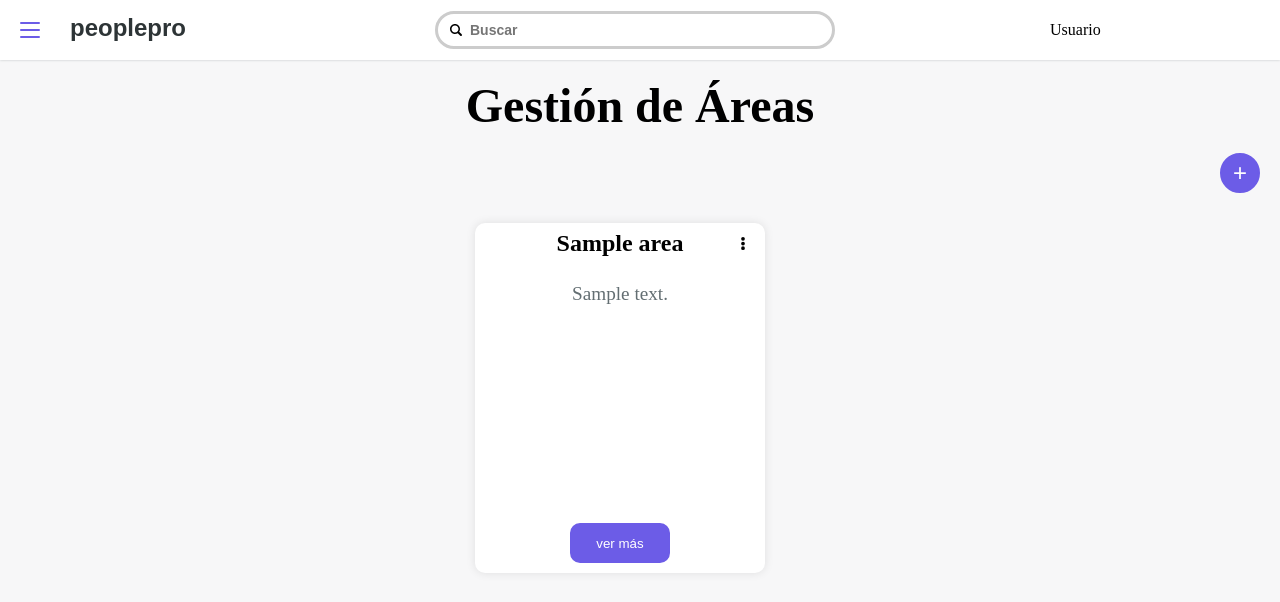
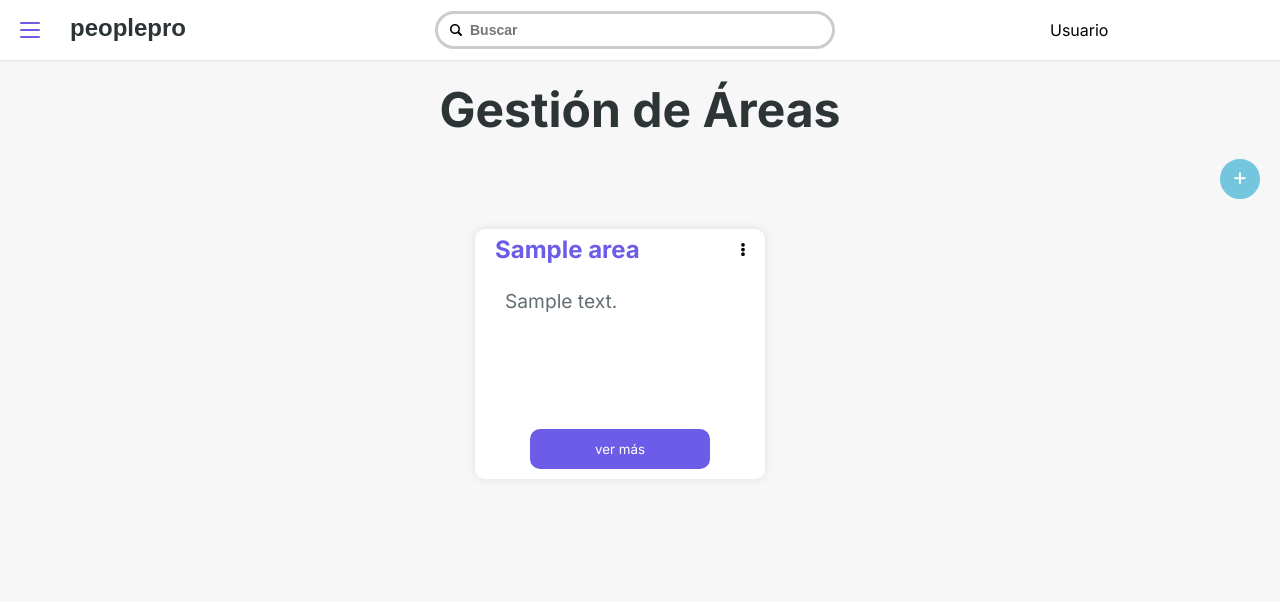
Before and after one commit to LinaB24/peoplepro, a PHP site: template views/areas/index.php in a window 1280 px wide. Shown: the top 602 px of the page. Run offline with PHP 8.4, Linux system fonts and the light colour scheme; the template is opened without the code that fills it: most values are stand-ins (such as "Sample title", 1, 10 or a date in 2020).

Commit message:
actualizacion tarjetas y font de areas 20-05-25

```diff
--- a/public/css/areas.css
+++ b/public/css/areas.css
@@ -7,6 +7,7 @@
     margin: 0;
     padding: 0;
     box-sizing: border-box;
+    font-family: "Inter", sans-serif;
 }
 /* main */
 .main{
@@ -19,6 +20,7 @@
 .area-titulo{
     text-align: center;
     font-size: 3rem;
+    color: var(--texto-primario);
 }
 /* boton para agregar area */
 .nueva-area-contenedor {
@@ -27,11 +29,12 @@
     padding: 0 20px;
 }
 .nueva-area {
+    padding-bottom: 5px;
     width: 40px;
     height: 40px;
-    background-color: var(--primario);
+    background-color: #74c6df;
     color: white;
-    border: 2px solid var(--primario);
+    border: 2px solid #74c6df;
     border-radius: 50%;
     transition: background-color 0.6s ease, color 0.6s ease;
     display: flex;
@@ -62,7 +65,7 @@
     z-index: 1;
 }
 .area{
-    width:290px; height: 350px;
+    width:290px; height: 250px;
     align-items: center;
     border-radius: 10px;
     background-color: #ffffff;
@@ -72,6 +75,10 @@
 .area p{
     font-size: 1.2rem;
     color: var(--texto-secundario);
+    height: 120px;
+    width: 230px;
+    overflow:hidden;
+    text-overflow: ellipsis;
 }
 .area-header{
     display: flex;
@@ -80,8 +87,11 @@
     margin-bottom: 20px;
 }
 .area-header h2{
-    text-align: center;
-    width:300px;
+    /* text-align: center; */
+    width:240px;
+    overflow: hidden;
+    text-overflow: ellipsis;
+    color: var(--primario);
 }
 /* icono del meni tres puntos */
 .confuguracion-area{
@@ -102,7 +112,7 @@
 /* boton de ver mas  */
 .ver-mas {
     margin-top: auto; margin-bottom: 10px;
-    width: 100px; height: 40px;
+    width: 180px; height: 40px;
     border-radius: 10px;
     border: solid 2px #6C5CE7;
     background-color: #6C5CE7;
@@ -146,13 +156,13 @@
     display: flex;
     flex-direction: column;
 }
-.area-header h2, .area-header img, .area p, .confuguracion-area, .area-menu li, .area-menu a, .ver-mas a, .area-menu h2, .area-header, .nueva-area a,.area-contenedor{
+ .area-header h2, .area-header img, .area p, .confuguracion-area, .area-menu li, .area-menu a, .ver-mas a, .area-menu h2, .area-header, .nueva-area a,.area-contenedor{
     background-color: transparent;
 }
 /* menu desplegable de configuracion */
 .area-menu{
     background-color: #ffffff;
-    width: 90px; height: 90px;
+    width: 100px; height: 90px;
     position: absolute;
     top:35px; right:0px;
     border-radius: 5px;
@@ -164,7 +174,7 @@
 .area-menu li{
     list-style: none;
     margin-top: 2px;
-    padding: 3px;
+    padding: 0 0 5px 3px;
     height: 23px;
     justify-content: center;
 }
@@ -176,10 +186,12 @@
     text-decoration: none;
     font-size: .8rem;
     color: var(--texto-primario);
+    font-weight: 600;
 }
 .area-menu h2{
     font-size: .8rem;
     color: var(--texto-primario);
+    margin-bottom: 5px;
 }
 /* activo menu desplegable */
 .area-menu.activo {
--- a/views/areas/index.php
+++ b/views/areas/index.php
@@ -1,10 +1,13 @@
 <!DOCTYPE html>
 <html lang="es">
 <head>
-  <meta charset="UTF-8">
-  <title>Áreas de trabajo</title>
-  <link rel="stylesheet" href="/peoplepro/public/css/nav.css">
-  <link rel="stylesheet" href="/peoplepro/public/css/areas.css">
+    <meta charset="UTF-8">
+    <title>Áreas de trabajo</title>
+    <link rel="stylesheet" href="/peoplepro/public/css/nav.css">
+    <link rel="stylesheet" href="/peoplepro/public/css/areas.css">
+    <link rel="preconnect" href="https://fonts.googleapis.com">
+    <link rel="preconnect" href="https://fonts.gstatic.com" crossorigin>
+    <link href="https://fonts.googleapis.com/css2?family=Inter:ital,opsz,wght@0,14..32,100..900;1,14..32,100..900&display=swap" rel="stylesheet">
 </head>
 <body>
     <header class="header">
```
